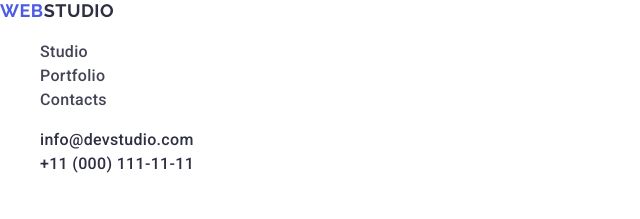
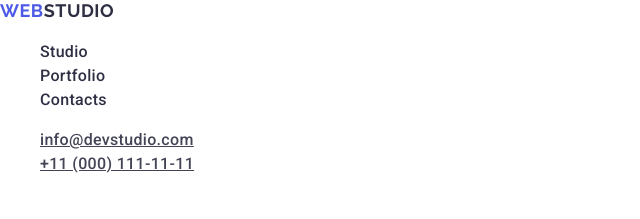
Before and after one commit to BoikoAnton1992/goit-homework-02, a plain HTML site: page index.html in a window 1280 px wide. Shown: the top 219 px of the page, 0-640 px from the left. Drawn offline with nearby package versions, Linux system fonts and the light colour scheme.

Commit message:
Fixed futter

```diff
--- a/css/styles.css
+++ b/css/styles.css
@@ -112,7 +112,7 @@ body{
     letter-spacing: 0.02em;
     line-height: 1.5;
     font-size: 16px;
-    color: #434455;
+    color: #2e2f42;
     text-decoration: none;
     font-weight: 500
 }
@@ -131,8 +131,9 @@ body{
 .head-nav .link:hover {
 color: #404BBF;
 }
-.link{
-    font-weight: 500
+.link-address{
+    font-weight: 500;
+    color: #434455;
 }
 
 .mail{
--- a/index.html
+++ b/index.html
@@ -32,12 +32,14 @@
       <address class="header-address">
         <ul class="head-nav">
           <li>
-            <a class="link" href="mailto:info@devstudio.com"
+            <a class="link-address" href="mailto:info@devstudio.com"
               >info@devstudio.com</a
             >
           </li>
           <li>
-            <a class="link" href="tel:+110001111111">+11 (000) 111-11-11</a>
+            <a class="link-address" href="tel:+110001111111"
+              >+11 (000) 111-11-11</a
+            >
           </li>
         </ul>
       </address>
@@ -194,7 +196,7 @@
     </main>
     <!-- PAGE FOOTER -->
     <footer class="futter">
-      <a class=".logo-futter" href="./index.html"
+      <a class="logo-header" href="./index.html"
         >Web<span class="logo-studio-futter">Studio</span></a
       >
       <p class="futter-text">
```
